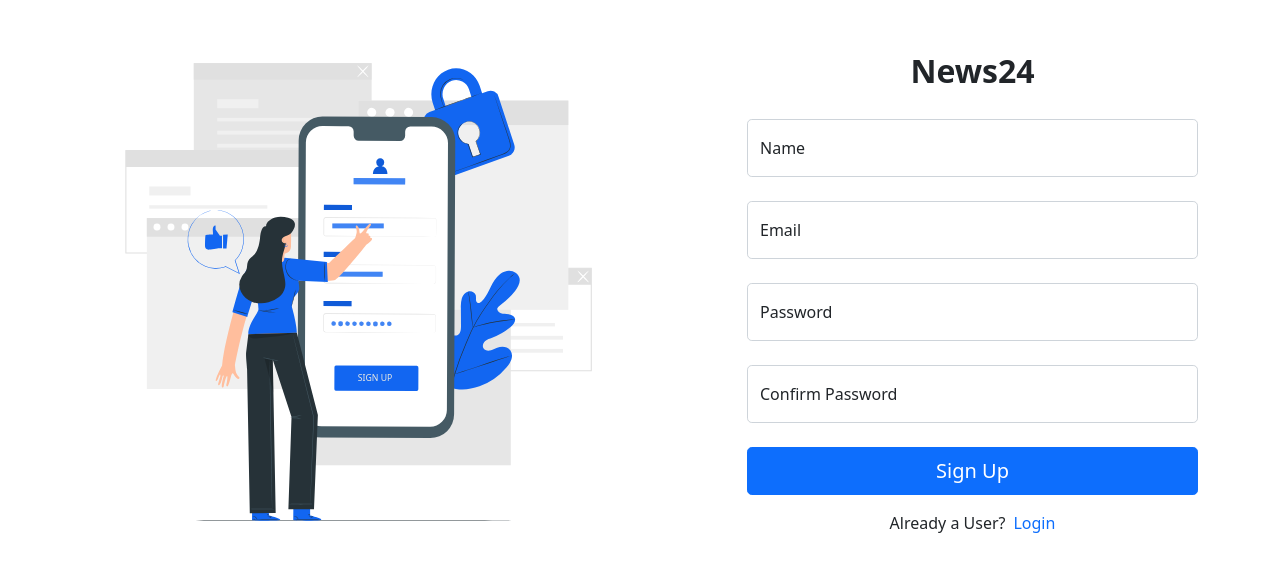
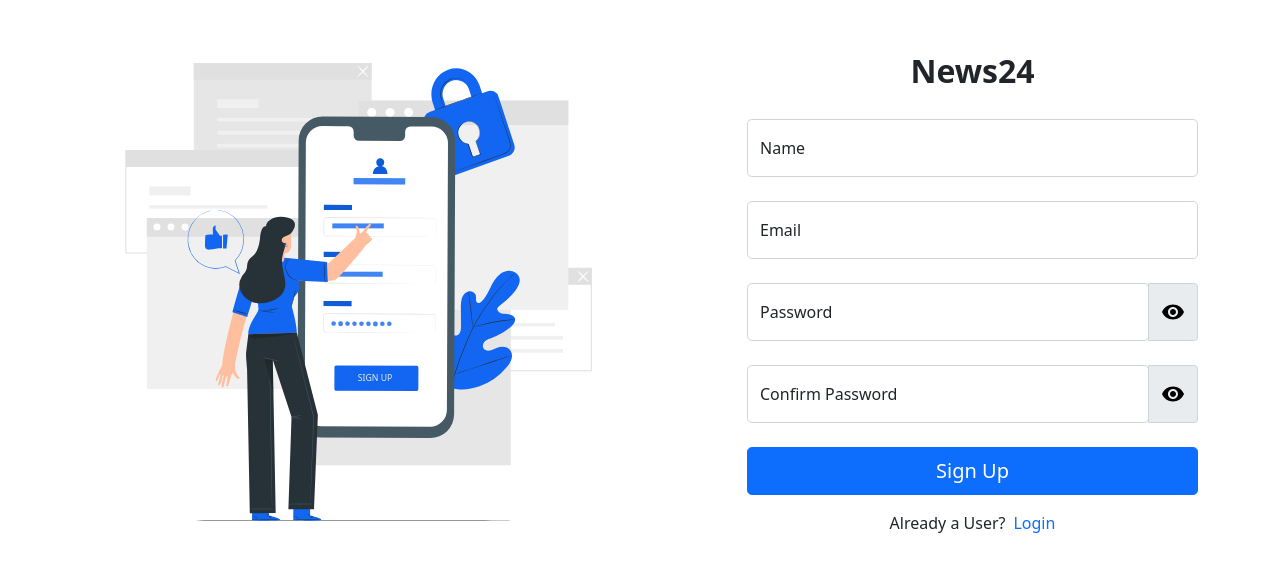
Before and after one commit to PatharePrasad/Newsapp-React, a React (Create React App) app: page /auth/register in a window 1280 px wide. Shown: the part 101-672 px from the top of the page. Built offline with nearby package versions, Linux system fonts and the light colour scheme.

Commit message:
Added Show/Hide Password feature to UI

```diff
--- a/src/pages/auth/login/Login.jsx
+++ b/src/pages/auth/login/Login.jsx
@@ -1,7 +1,12 @@
 import { Link } from "react-router-dom"
+import { useState } from "react"
 import { ReactComponent as LoginImg } from "../../../assets/draw2.svg"
+import { ReactComponent as HidePasswordSVG } from "../../../assets/hide_password.svg"
+import { ReactComponent as ShowPasswordSVG } from "../../../assets/show_password.svg"
+
 
 const Login = () => {
+    const [showPassword, setShowPassword] = useState(false)
     return (
         <section className="vh-100">
             <div className="container py-5 h-100">
@@ -23,19 +28,24 @@ const Login = () => {
                                     placeholder="Email Address" />
                                     <label htmlFor="loginEmail" className="form-label">Email Address</label>
                             </div>
-                            <div className="form-floating mb-4">
-                                <input
-                                    type="password"
-                                    name="loginPassword"
-                                    id="loginPassword"
-                                    className='form-control form-control-lg'
-                                    placeholder="Password" />
-                                    <label htmlFor="loginEmail" className="form-label">Password</label>
+                            <div className="input-group flex-nowrap mb-4">
+                                <div className="form-floating w-100">
+                                    <input
+                                        type={showPassword ? "text" : "password"}
+                                        name="loginPassword"
+                                        id="loginPassword"
+                                        className='form-control form-control-lg'
+                                        placeholder="Password" />
+                                    <label htmlFor="loginPassword" className="form-label">Password</label>
+                                </div>
+                                <span className="input-group-text" style={{ cursor: "pointer" }}>
+                                    {showPassword ? <HidePasswordSVG/> : <ShowPasswordSVG/>}
+                                </span>
                             </div>
                             <div className="d-flex justify-content-end align-items-center mb-4">
                                 <Link to="/auth/forgotPassword" className="text-decoration-none">Forgot Password?</Link>
                             </div>
-                            <button type="submit" class="btn btn-primary btn-lg btn-block w-100">Sign in</button>
+                            <button type="submit" className="btn btn-primary btn-lg btn-block w-100">Sign in</button>
                             <div className="d-flex justify-content-center align-items-center mt-3">
                                 <p>New User?
                                     <Link to="/auth/register" className="ms-2 text-decoration-none">Create an Account</Link>
--- a/src/pages/auth/register/Register.jsx
+++ b/src/pages/auth/register/Register.jsx
@@ -1,7 +1,13 @@
+import { Link } from "react-router-dom"
+import { useState } from "react"
+
 import { ReactComponent as SignUpImg } from "../../../assets/signup.svg"
-import { Link } from "react-router-dom"
+import { ReactComponent as HidePasswordSVG } from "../../../assets/hide_password.svg"
+import { ReactComponent as ShowPasswordSVG } from "../../../assets/show_password.svg"
 
 const Register = () => {
+    const [showPassword, setShowPassword] = useState(false)
+
     return (
         <section className="vh-100">
             <div className="container py-5 h-100">
@@ -32,23 +38,33 @@ const Register = () => {
                                     placeholder="Email"/>
                                 <label htmlFor="signUpName" className="form-label">Email</label>
                             </div>
-                            <div className="form-floating mb-4">
+                            <div className="input-group flex-nowrap mb-4">
+                                <div className="form-floating w-100">
                                     <input
-                                    type="text"
+                                        type={showPassword ? "text" : "password"}
                                         name="signUpPassword"
                                         id="signUpPassword"
-                                    className="form-control form-control-lg"
-                                    placeholder="Password"/>
-                                <label htmlFor="signUpName" className="form-label">Password</label>
+                                        className='form-control form-control-lg'
+                                        placeholder="Password" />
+                                    <label htmlFor="signUpPassword" className="form-label">Password</label>
                                 </div>
-                            <div className="form-floating mb-4">
+                                <span className="input-group-text" style={{ cursor: "pointer" }}>
+                                    {showPassword ? <HidePasswordSVG/> : <ShowPasswordSVG/>}
+                                </span>
+                            </div>
+                            <div className="input-group flex-nowrap mb-4">
+                                <div className="form-floating w-100">
                                     <input
-                                    type="text"
+                                        type={showPassword ? "text" : "password"}
                                         name="signUpConfPassword"
                                         id="signUpConfPassword"
-                                    className="form-control form-control-lg"
-                                    placeholder="Confirm Password"/>
+                                        className='form-control form-control-lg'
+                                        placeholder="Confirm Password" />
                                     <label htmlFor="signUpConfPassword" className="form-label">Confirm Password</label>
+                                </div>
+                                <span className="input-group-text" style={{ cursor: "pointer" }}>
+                                    {showPassword ? <HidePasswordSVG/> : <ShowPasswordSVG/>}
+                                </span>
                             </div>
                             <button type="submit" class="btn btn-primary btn-lg btn-block w-100">Sign Up</button>
                             <div className="d-flex justify-content-center align-items-center mt-3">
```
Also changed, not shown: src/assets/hide_password.svg (added), src/assets/show_password.svg (added). Lines whose indentation alone changed are shown as unchanged.
